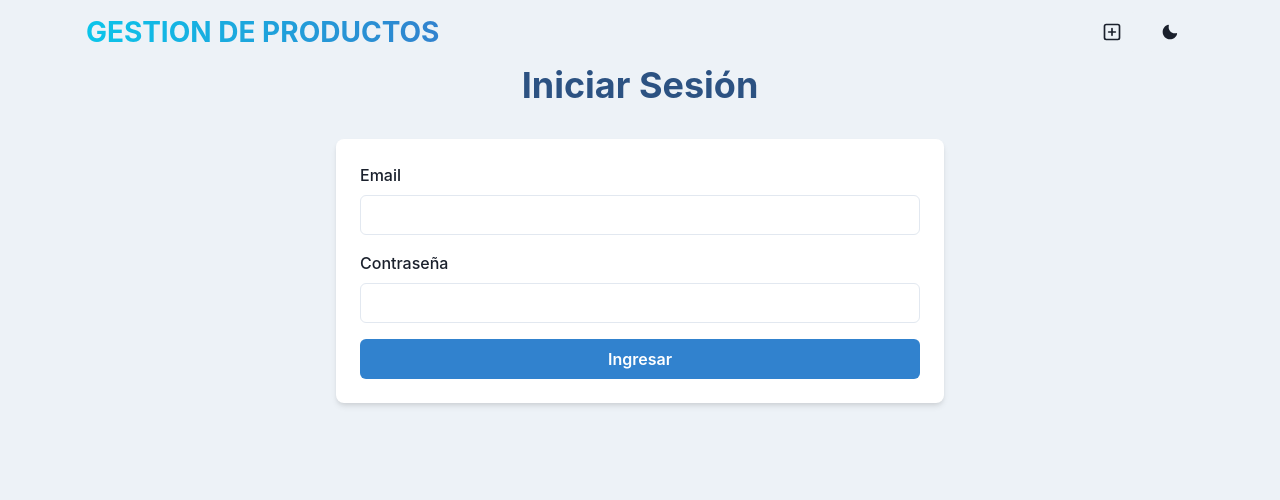
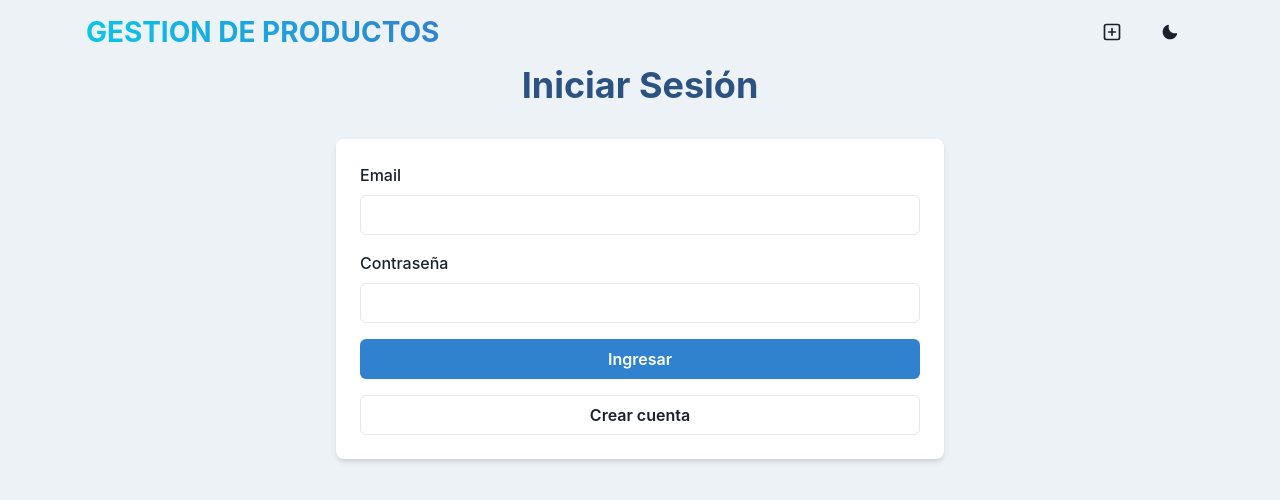
Before and after one commit to 2do-cuatri/InnoWave, a React (Vite) app in the folder frontend/: page /ingreso in a window 1280 px wide. Shown: the top 500 px of the page. Built offline with nearby package versions, Linux system fonts and the light colour scheme.

Commit message:
Agregado botón para registrarse y pruebas finales

```diff
--- a/frontend/src/pages/Login.jsx
+++ b/frontend/src/pages/Login.jsx
@@ -92,6 +92,14 @@ const Login = () => {
                             isLoading={isSubmitting || loading}
                             w="full"
                             >Ingresar</Button>
+                            <Button
+                                variant="outline"
+                                colorScheme="gray"
+                                w="full"
+                                onClick={() => navigate('/registro')}
+                                >
+                                Crear cuenta
+                            </Button>
                         </VStack>
                     </form>
                 </Box>
```
Also changed, not shown: 1 other file (tests, documents, lock files or other folders).
